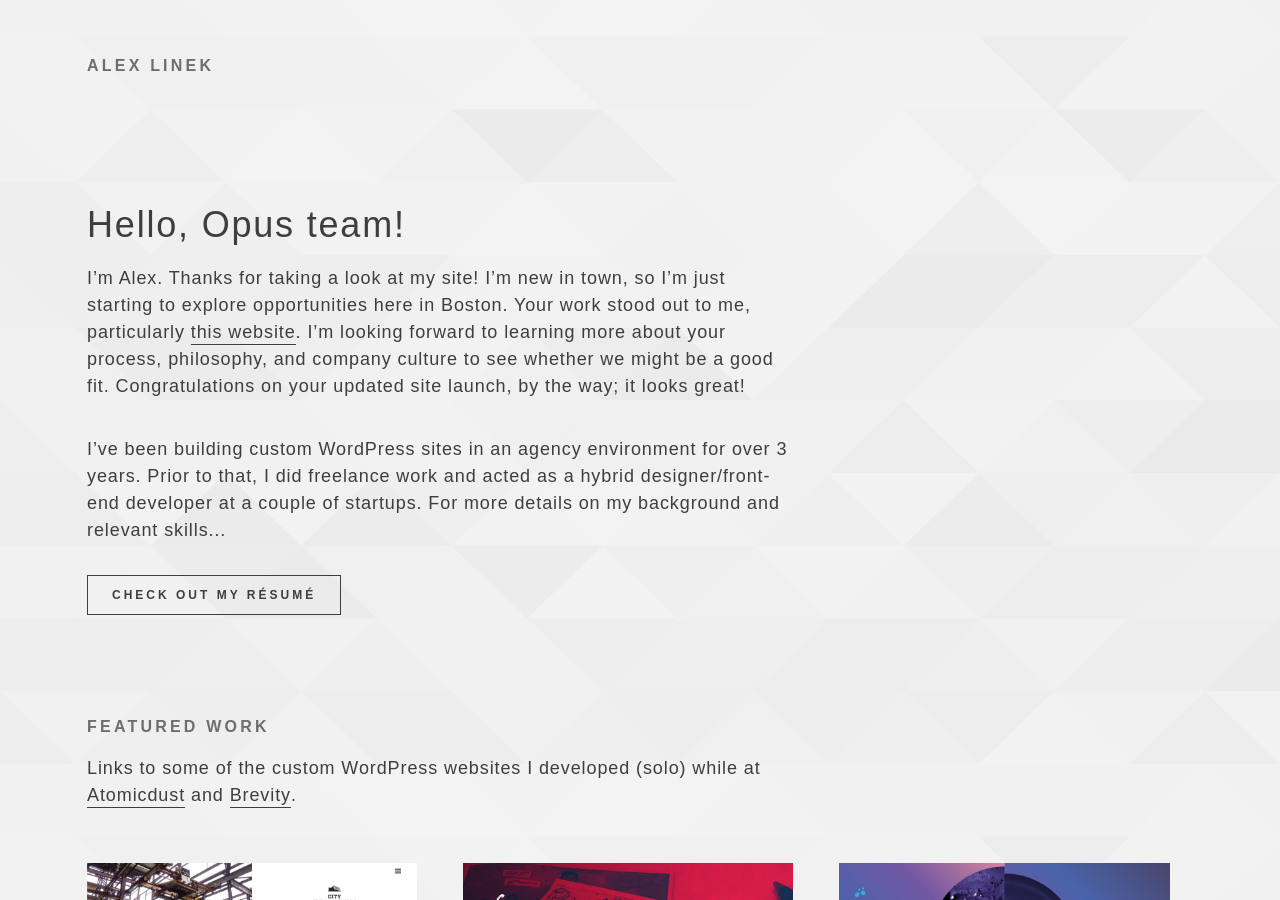
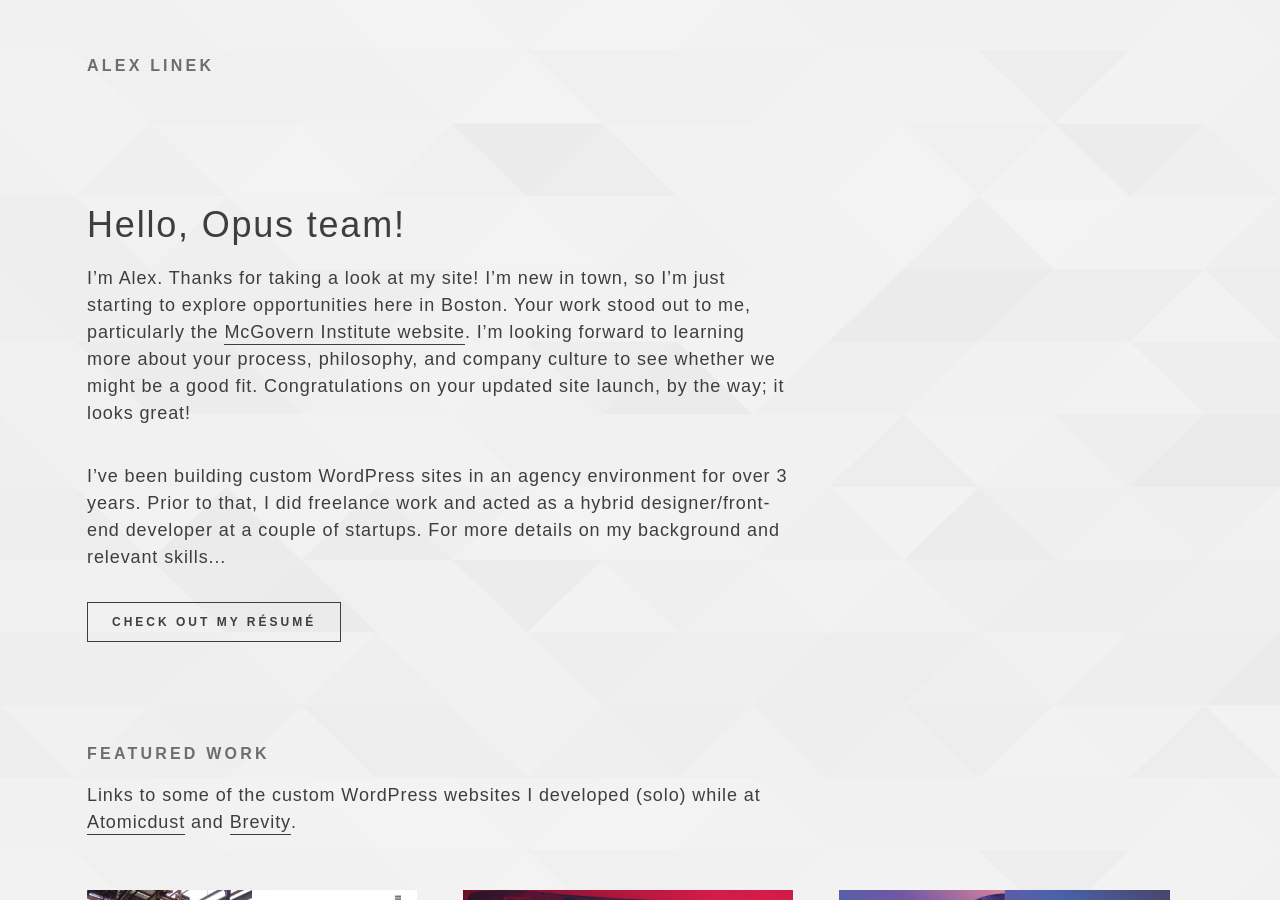
Before and after one commit to alexlinek/portfolio, a Jekyll site: the page built from opus/index.html, in a window 1280 px wide and 900 px high. Built offline with Jekyll 4.4.1, drawn with Linux system fonts in a browser that asks for light colours; some web fonts are replaced.

Commit message:
words are hard

```diff
--- a/opus/index.html
+++ b/opus/index.html
@@ -24,7 +24,7 @@ social-icons:
     <div id="intro-text" class="group">
       <div class="span1-1">
         <h2>Hello, Opus team!</h2>
-        <p class="intro-p">I’m Alex. Thanks for taking a look at my site! I’m new in town, so I’m just starting to explore opportunities here in Boston. Your work stood out to me, particularly <a href="https://mcgovern.mit.edu/" target="_blank">this website</a>. I’m looking forward to learning more about your process, philosophy, and company culture to see whether we might be a good fit. Congratulations on your updated site launch, by the way; it looks great!</p>
+        <p class="intro-p">I’m Alex. Thanks for taking a look at my site! I’m new in town, so I’m just starting to explore opportunities here in Boston. Your work stood out to me, particularly the <a href="https://mcgovern.mit.edu/" target="_blank">McGovern Institute website</a>. I’m looking forward to learning more about your process, philosophy, and company culture to see whether we might be a good fit. Congratulations on your updated site launch, by the way; it looks great!</p>
         <p class="intro-p">I’ve been building custom WordPress sites in an agency environment for over 3 years. Prior to that, I did freelance work and acted as a hybrid designer/front-end developer at a couple of startups. For more details on my background and relevant skills...</p>
         <a href="/assets/pdfs/LinekResume2019.pdf" class="btn-primary" target="_blank">
           Check Out My Résumé
```
Also changed, not shown: 1 other file.
